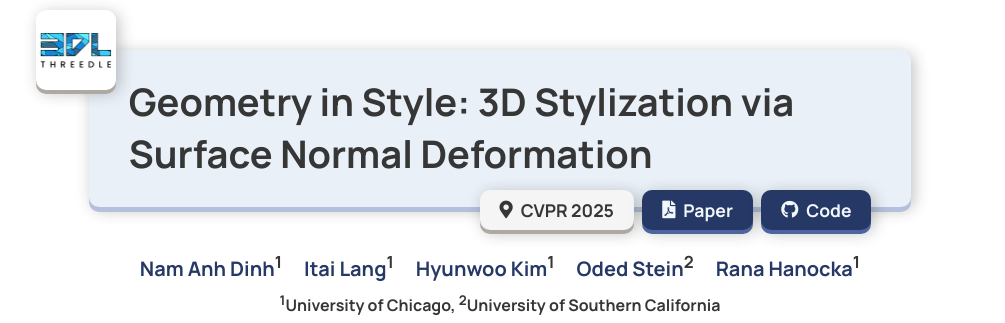
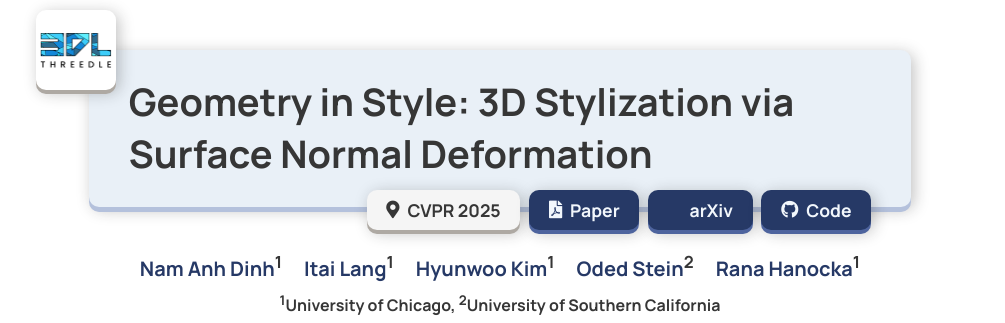
Before and after one commit to threedle/geometry-in-style, a plain HTML site: page index.html in a window 1280 px wide. Shown: the top 323 px of the page, without its empty margins (140-1145 px from the left). Drawn offline with nearby package versions, Linux system fonts and the light colour scheme; a web font is replaced by a local one.

Commit message:
arxiv link on project page

```diff
--- a/index.html
+++ b/index.html
@@ -67,7 +67,7 @@
       <a href="https://people.cs.uchicago.edu/~namanh/papers/geometry-in-style.pdf" aria-label="paper pdf">
         <i class="icon fas fa-file-pdf"></i>Paper
       </a>
-      <!-- <a href="#"><i class="icon ai ai-arxiv"></i>arXiv</a> -->
+      <a href="http://arxiv.org/abs/2503.23241"><i class="icon ai ai-arxiv"></i>arXiv</a>
       <a href="https://github.com/threedle/geometry-in-style/" aria-label="code github"><i
           class="icon fab fa-github"></i>Code</a>
     </nav>
```
